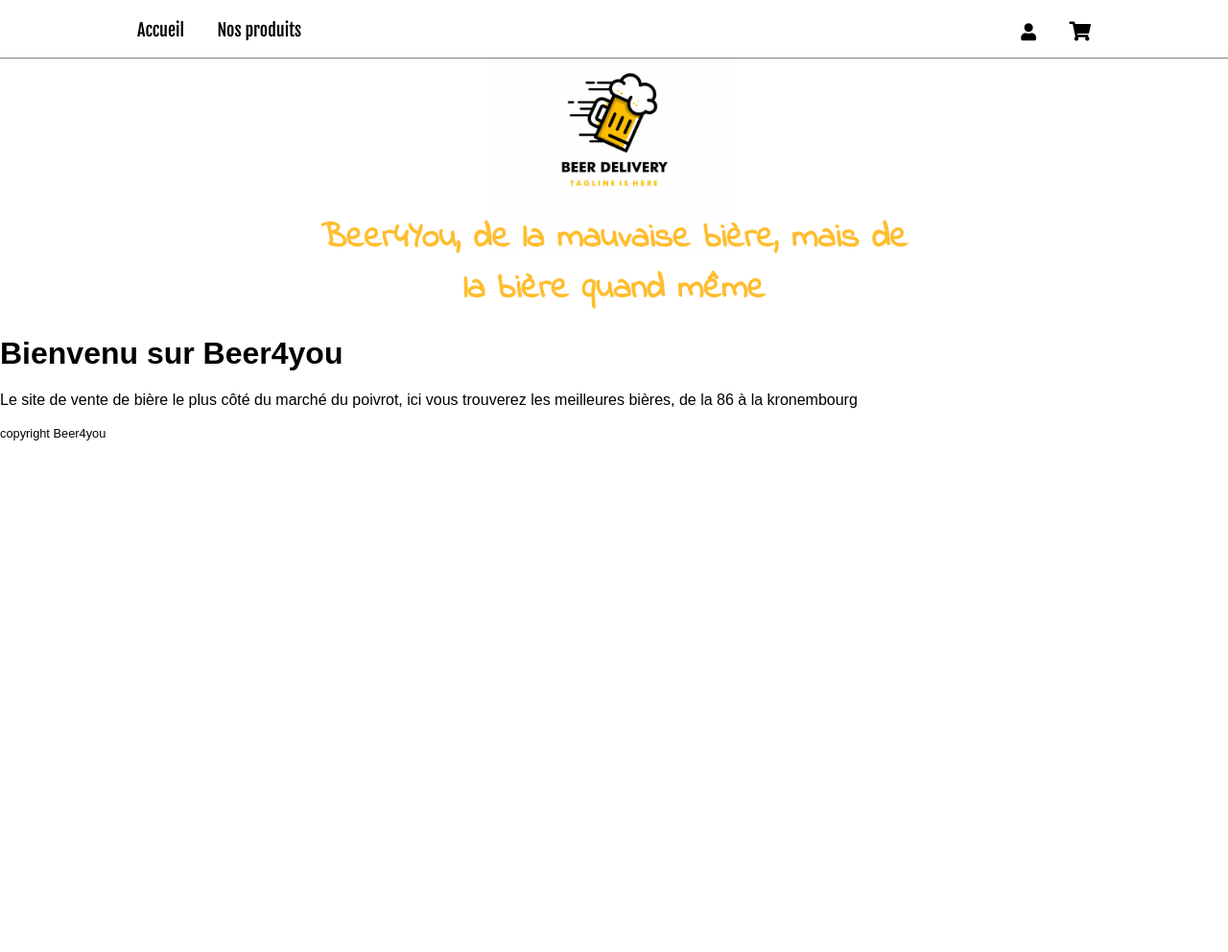
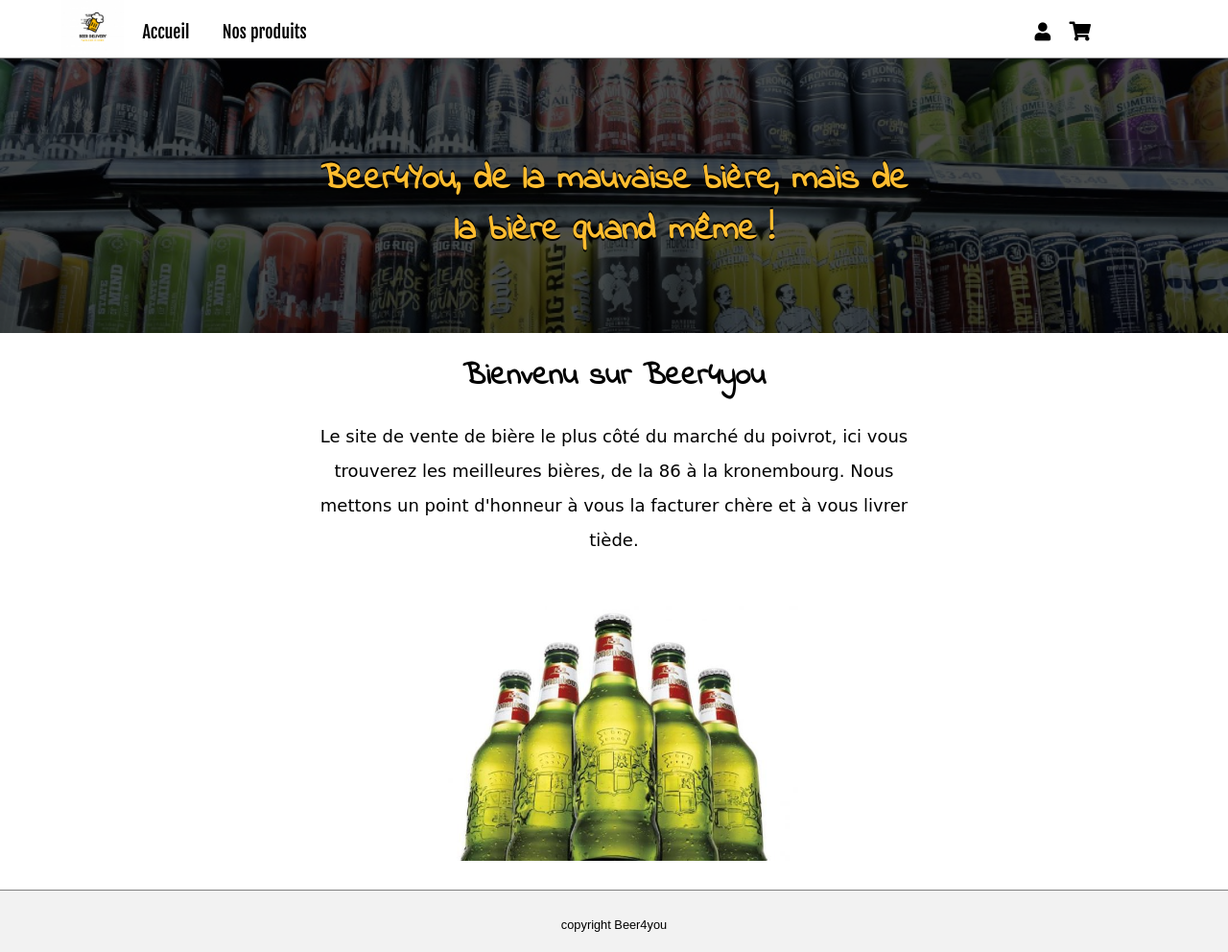
Before and after one commit to ThMon/beer4you, a PHP site: page / in a window 1280 px wide. Shown: the whole page at 96% size. Before the commit the page ends 459 px from the top, so only its background shows below. Run offline with PHP 8.4, Linux system fonts and the light colour scheme; some libraries are stand-ins or nearby versions; some web fonts are replaced.

Commit message:
home page style

```diff
--- a/application/www/HomeView.phtml
+++ b/application/www/HomeView.phtml
@@ -1,3 +1,5 @@
+<link rel="stylesheet" type="text/css" href="<?= $wwwUrl ?>/css/home.css">
+
 <!-- Message de notification -->
 
 <!-- Code HTML à écrire -->
@@ -7,6 +9,12 @@
 		<h1>Bienvenu sur Beer4you</h1>
 <?php } ?>
 
+<p id="home-presentation">Le site de vente de bière le plus côté du marché du poivrot, ici vous trouverez les meilleures bières,
+de la 86 à la kronembourg. Nous mettons un point d'honneur à vous la facturer chère et à vous livrer tiède.</p>
+
+
 <!-- Liste des aliments -->
-<p>Le site de vente de bière le plus côté du marché du poivrot, ici vous trouverez les meilleures bières,
-de la 86 à la kronembourg</p>
+<img id="homerHome" class="" src="<?= $wwwUrl?>/images/logo/kroHome.jpg"/>
+
+
+<div class="c-b"></div>
--- a/application/www/LayoutView.phtml
+++ b/application/www/LayoutView.phtml
@@ -25,25 +25,37 @@
 <!-- En-tête commune -->
 <nav class="nav-bar">
     <div class="nav-list1">
+        <img class="header-logo" src="<?= $wwwUrl ?>/images/logo/logo-beer.jpg">
         <a class="" href="<?= $requestUrl ?>">Accueil</a>
         <a class="" href="<?= $requestUrl ?>/products">Nos produits</a>
     </div>
     <div class="nav-list2">
 
-    <a href="#" id="userButton"><i class="fas fa-user"></i></a>
-        <div class="under-nav-list">
+    <div id="userButton">
+        <i class="fas fa-user"></i>
+        <div class="under-nav-list hide">
             <?php if(array_key_exists('user', $_SESSION)) {?>
+
                 <a class="" href="<?= $requestUrl ?>/user/profil">Mon profil</a>
+
                 <?php if($_SESSION['user']['role'] == 'admin') {?>
+
                     <a class="" href="<?= $requestUrl ?>/admin">Admin</a>
+
                 <?php } ?>
+
                  <a class="" href="<?= $requestUrl ?>/user/logout">Déconnexion</a>
+
             <?php } else {?>
+
                 <a class="" href="<?= $requestUrl ?>/user/login">Connexion</a>
                 <a class="" href="<?= $requestUrl ?>/user/register">S'enregistrer</a>
+
             <?php } ?>
+        </div>
 
-        </div>
+    </div>
+
         <a class="nav-icon" href="<?= $requestUrl ?>/basket"><i class="fas fa-shopping-cart"></i></a>
         <em class="hide" id="itemBasket"></em>
 
@@ -52,9 +64,9 @@
 
 <header>
     <h1>
-        <img class="header-logo" src="<?= $wwwUrl ?>/images/logo/logo-beer.jpg">
+        <div class="background_opacity"></div>
         <a href="<?= $requestUrl ?>">
-           Beer4You, de la mauvaise bière, mais de la bière quand même
+           Beer4You, de la mauvaise bière, mais de la bière quand même !
         </a>
     </h1>
 </header>
--- /dev/null
+++ b/application/www/css/home.css
@@ -0,0 +1,22 @@
+main h1 {
+	text-align: center;
+	font-family: 'Indie Flower', cursive;
+}
+
+main p {
+
+}
+
+#homerHome {
+	width: 60%;
+	display: block;
+	margin: auto;
+	margin-top: 50px;
+}
+
+#home-presentation {
+	font-size: 18px;
+	font-family:  "Oswald-SemiBold", cursive;
+	line-height: 2;
+	text-align: center;
+}
--- a/application/www/css/style.css
+++ b/application/www/css/style.css
@@ -40,6 +40,24 @@ body {
 
 header h1 {
 	text-align: center;
+	padding: 180px 0 80px 0;
+	background-image: url('../images/logo/home2.jpg');
+	text-shadow:0 2px 0 black, 0 -2px 0 black;
+	background-repeat: no-repeat;
+	background-size: cover;
+	position: relative;
+
+}
+
+.background_opacity {
+	opacity: 0.7;
+	background-color: black;
+	position: absolute;
+	top: 0;
+	bottom: 0;
+	left: 0;
+	right: 0;
+	z-index: 5;
 }
 
 header h1 a {
@@ -52,14 +70,17 @@ header h1 a {
 	margin-top: -40px;
 	width:50%;
 	text-align: center;
+	position: relative;
+	z-index: 6;
 }
 
 .header-logo {
-	width:20%;
-	display: block;
-	margin: auto;
-	margin-top: -15px;
+	width: 65px;
+    position: relative;
+    top: -25px;
 }
+
+
 
 .hide {
 	display: none;
@@ -74,12 +95,18 @@ header h1 a {
 	height: 60px;
 	border-bottom: 1px solid grey;
 	background-color: white;
+	z-index: 10;
 }
 
 .nav-list1 {
 	position: absolute;
-	left : 10%;
+	left : 5%;
 	top: 20px;
+}
+
+.nav-list1  a {
+	position: relative;
+	top: -45px;
 }
 
 .nav-list2 {
@@ -121,21 +148,54 @@ header h1 a {
 }
 
 .nav-bar .under-nav-list {
-	display: none;
 	position: absolute;
     top: 40px;
-    right: 13px;
+    right: 0;
+    text-align: center;
     border: 1px solid black;
   	z-index: 9;
   	padding: 10px;
+  	background-color: white;
 }
 
 .nav-bar .under-nav-list a {
 	padding: 10px;
-	padding: 7px 14px;
-    display: block;
+	padding: 4px 14px;
     text-align: center;
     margin: auto;
+    display: block;
 }
 
-/*9.reagit:hover .nav-bar div.under-nav-list {}*/
+#userButton {
+	display: inline-block;
+}
+
+
+#userButton .fa-user {
+	font-size: 19px;
+}
+
+main {
+	padding-left: 25%;
+	padding-right: 25%;
+}
+
+footer {
+    padding-bottom: 20px;
+    padding-top: 10px;
+    text-align: center;
+    width: 100%;
+    margin-top: 30px;
+    background-color: #f2f2f2;
+    border-top: 1px solid grey;
+}
+
+/* généraux*/
+
+.f-l {
+	float: left;
+}
+
+.c-b {
+	clear: both;
+}
--- a/application/www/js/main.js
+++ b/application/www/js/main.js
@@ -4,7 +4,7 @@
 // FONCTIONS                                                                           //
 /////////////////////////////////////////////////////////////////////////////////////////
 let basket = new Basket();
-/*
+
 $('#userButton').on('mouseover', function() {
 	$('.under-nav-list').removeClass('hide');
 });
@@ -12,7 +12,7 @@ $('#userButton').on('mouseover', function() {
 $('.under-nav-list').on('mouseout', function() {
 	$('.under-nav-list').addClass('hide');
 });
-*/
+
 if(window.location.href.indexOf('/product') != -1) {
 
 	$('.addToBasket').on('click', function(event) {
```
Also changed, not shown: application/www/images/logo/home.jpg (added), application/www/images/logo/home2.jpg (added), application/www/images/logo/homerHome.jpg (added), application/www/images/logo/kroHome.jpg (added).
